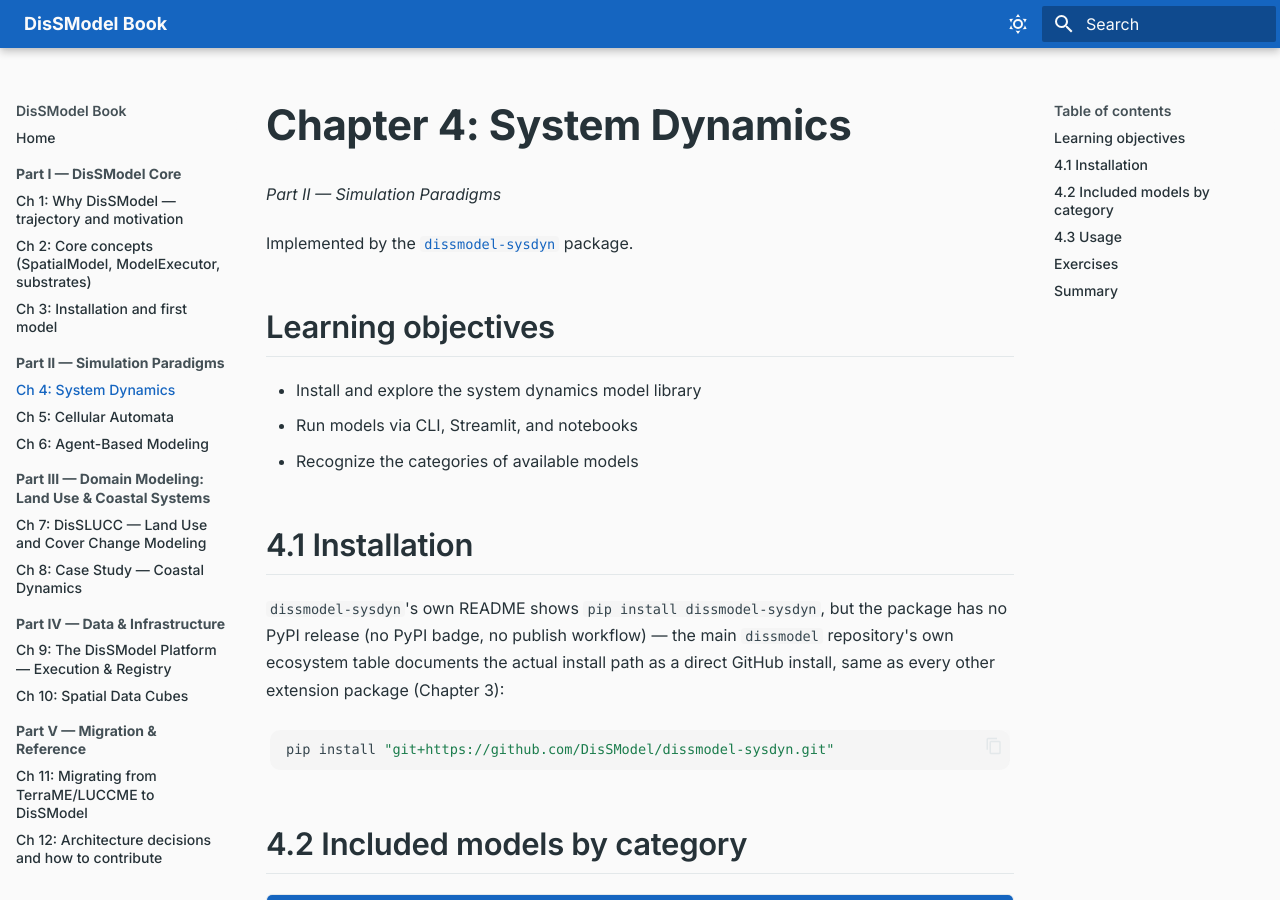
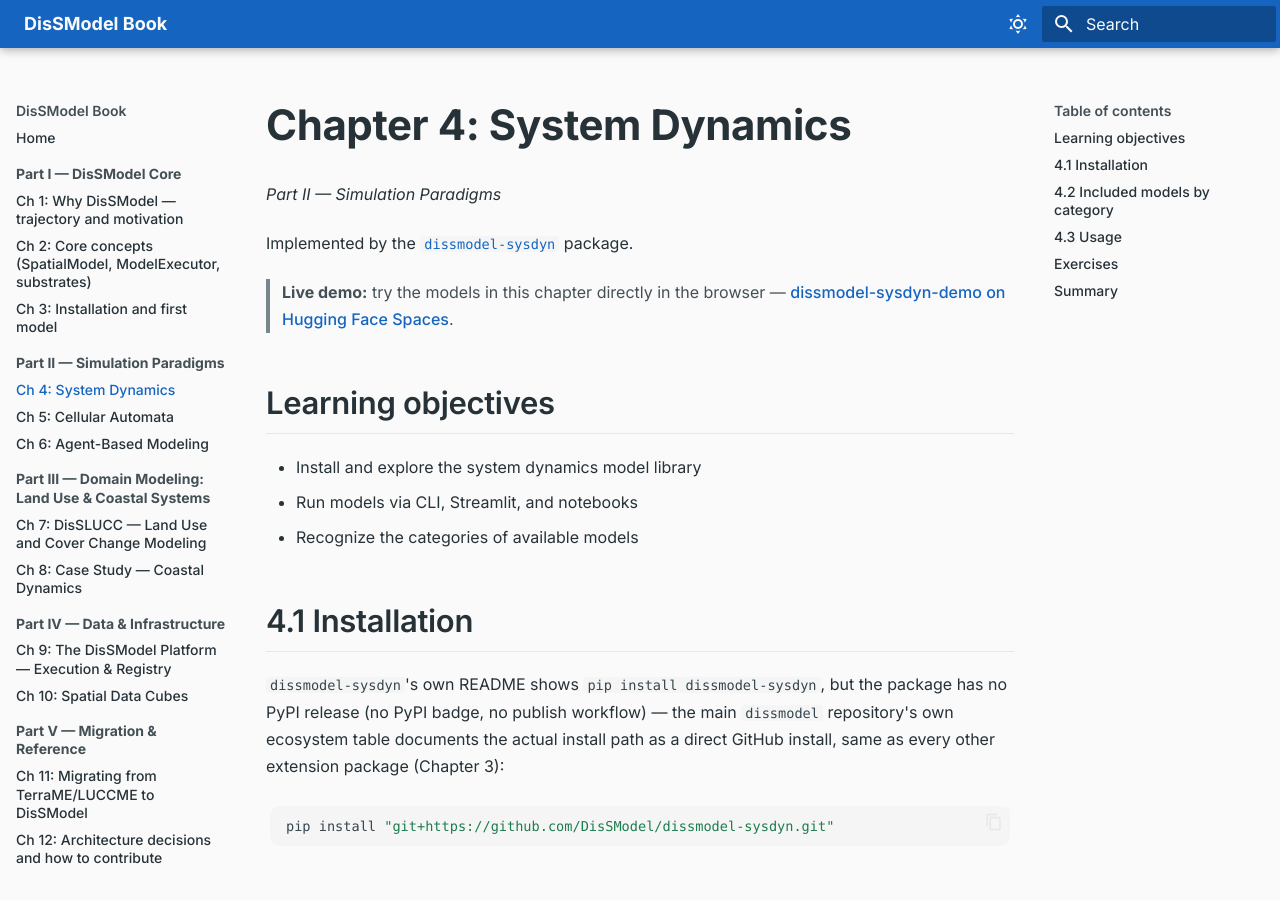
Before and after one commit to DisSModel/dissmodel-book, an MkDocs documentation site: the page built from docs/part2-paradigms/ch04_sysdyn.md, in a window 1280 px wide and 900 px high. Built offline with MkDocs 1.6.1 and Material for MkDocs 9.7.7, drawn with Linux system fonts in a browser that asks for light colours.

Commit message:
docs(ch04,ch05): link Hugging Face Space live demos

```diff
--- a/docs/part2-paradigms/ch04_sysdyn.md
+++ b/docs/part2-paradigms/ch04_sysdyn.md
@@ -3,6 +3,9 @@
 *Part II — Simulation Paradigms*
 
 Implemented by the [`dissmodel-sysdyn`](https://github.com/DisSModel/dissmodel-sysdyn) package.
+
+> **Live demo:** try the models in this chapter directly in the browser —
+> [dissmodel-sysdyn-demo on Hugging Face Spaces](https://huggingface.co/spaces/profsergiocosta/dissmodel-sysdyn-demo).
 
 ## Learning objectives
 
```
Also changed, not shown: docs/part2-paradigms/ch05_ca.md (+3 -0 lines).
